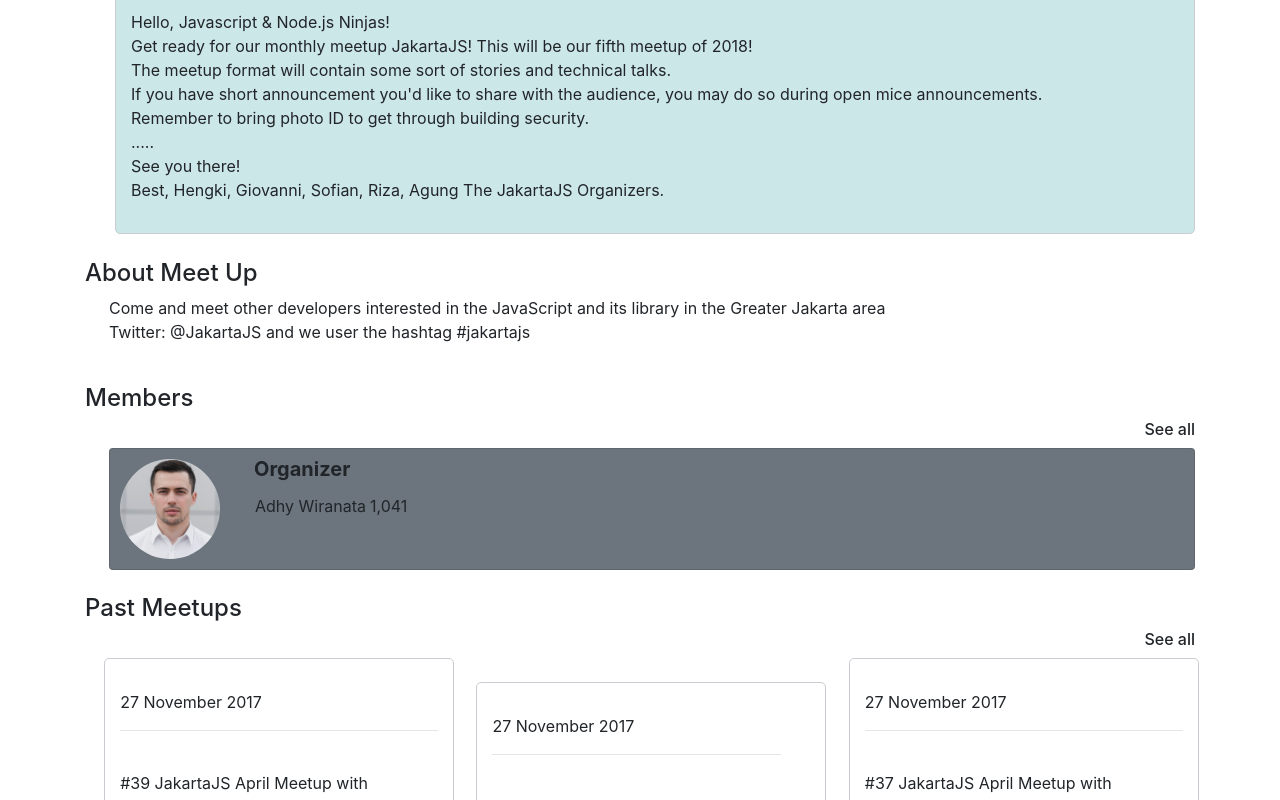
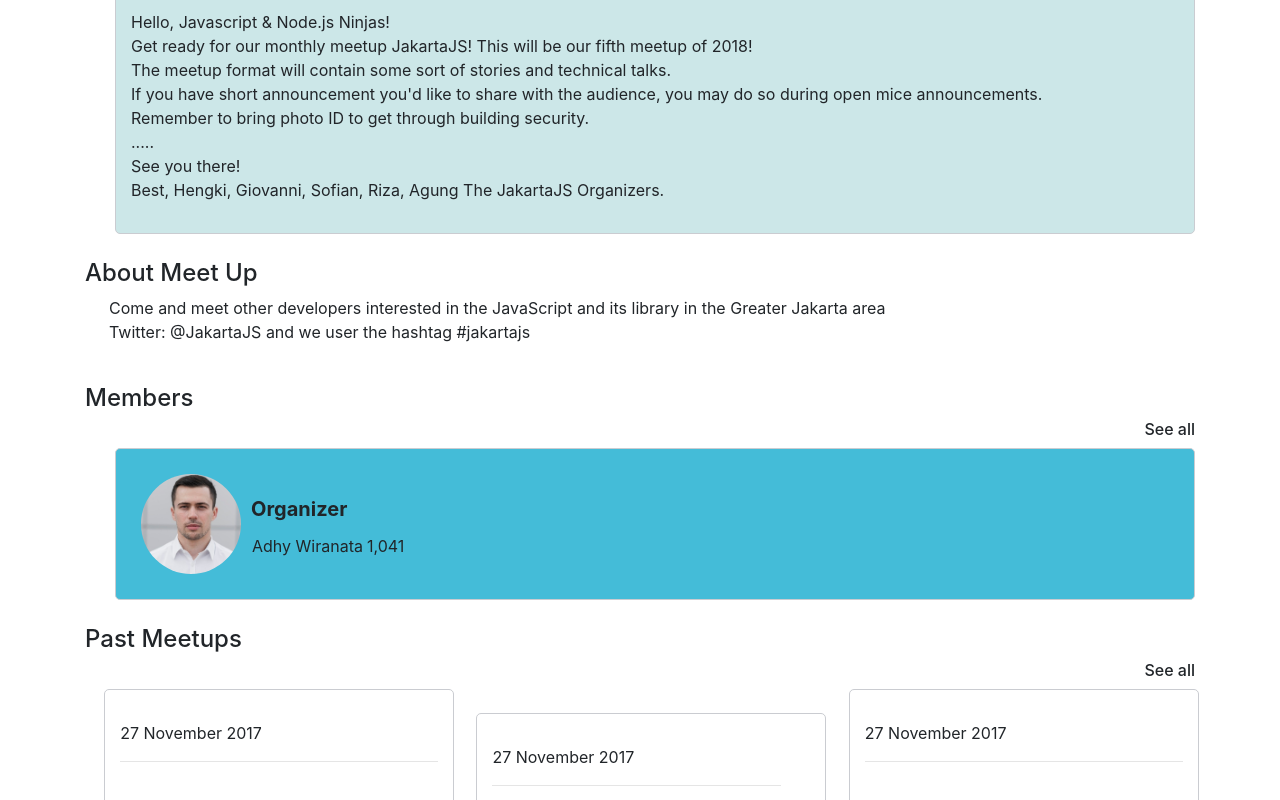
Before and after one commit to alhambraa/My-App, a React (Create React App) app: page / in a window 1280 px wide. Shown: the part 433-1233 px from the top of the page. Built offline with nearby package versions, Linux system fonts and the light colour scheme.

Commit message:
Update Style Component

```diff
--- a/src/components/Members.js
+++ b/src/components/Members.js
@@ -1,13 +1,14 @@
 import React from 'react'
 import Images from './img/index2.jpg'
 import Avatar2 from './avatar/Avatar2'
+import {MemberBG,MemberCntn} from "./style/MemberStyle";
 import PropTypes from 'prop-types'
 
 const Members = ({name,count}) => {
     return (
-        <div className="card flex-row flex-wrap text-left bg-secondary mb-4 ml-4">
+        <MemberBG>
             <div ><Avatar2 src={Images} alt={Images}/></div>
-            <div className="card-block px-4">
+            <MemberCntn>
                 <h5 className="card-title mt-2"><b>Organizer</b></h5>
                 <table>
                     <tr>
@@ -16,8 +17,8 @@
                         <td>{count}</td>
                     </tr>
                 </table>
-            </div>
-        </div>
+            </MemberCntn>
+        </MemberBG>
     )
 };
 
```
